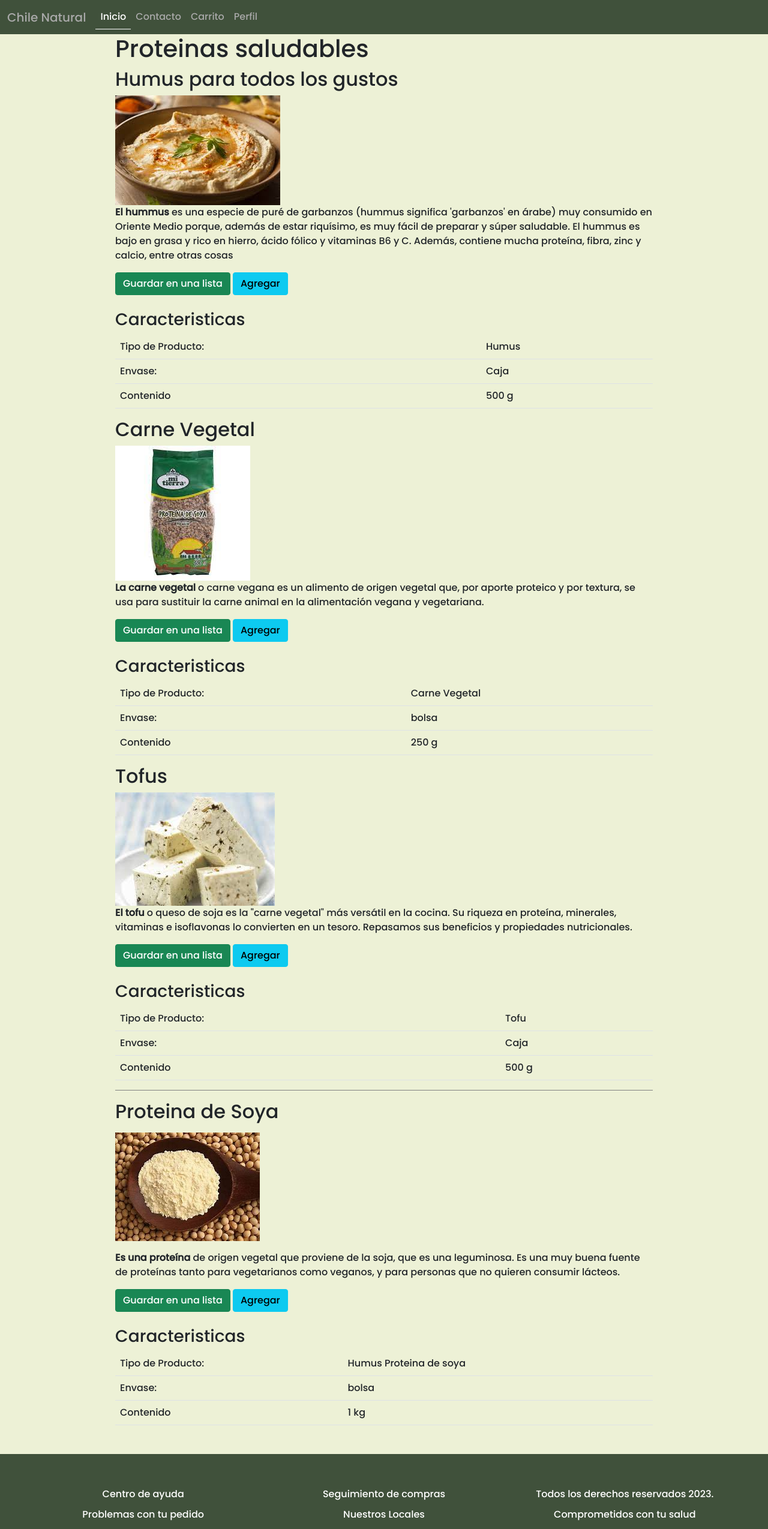
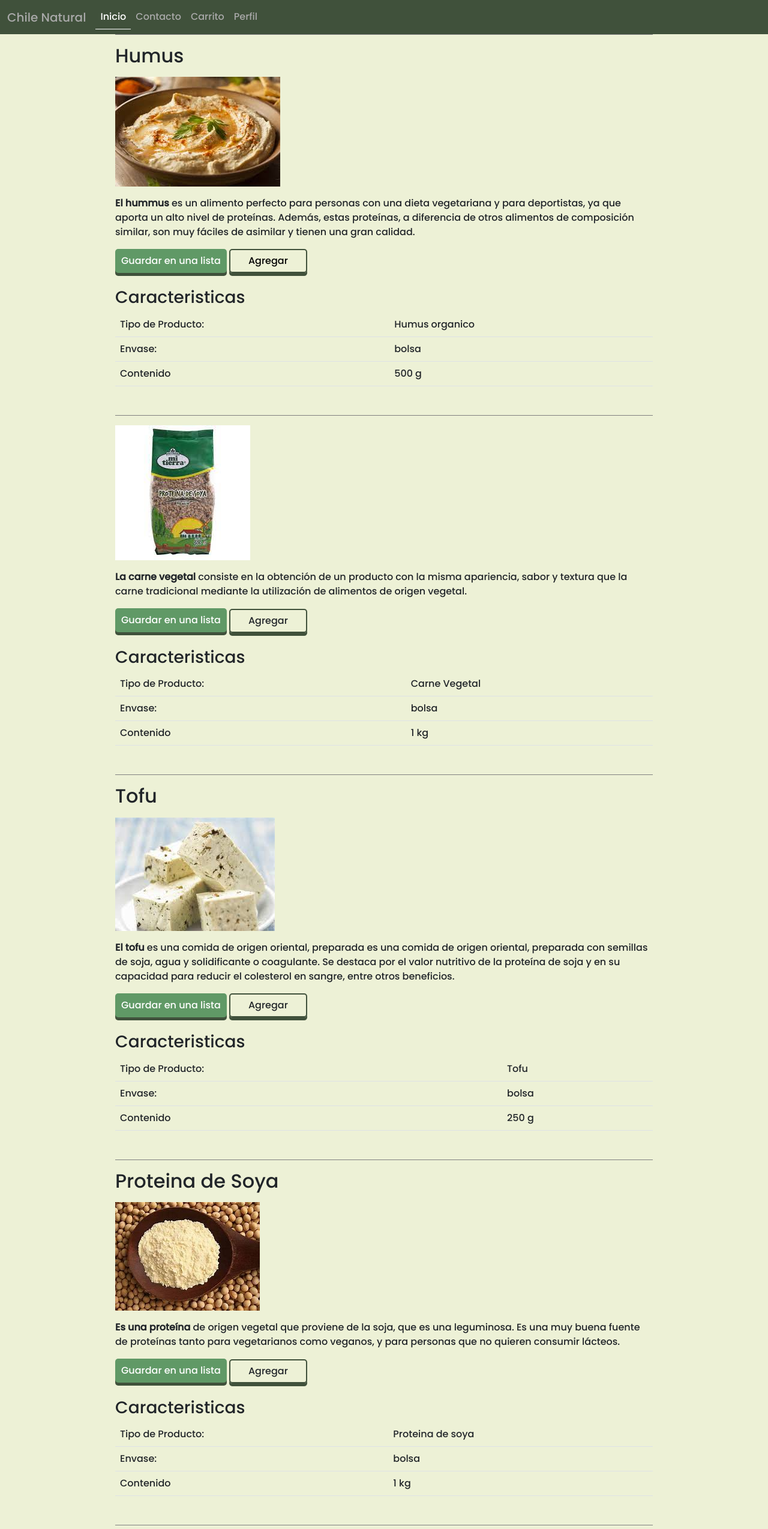
Before and after one commit to Aravale2023/Pre-entrega2-Saavedra, a website: page pages/Detalle-Productos.html in a window 1280 px wide. Shown: the top 2549 px of the page at 60% size. Drawn offline with Linux system fonts and the light colour scheme.

Commit message:
se agregan estilos al sitio web

```diff
--- a/pages/Detalle-Productos.html
+++ b/pages/Detalle-Productos.html
@@ -60,25 +60,13 @@
                 >
               </li>
               <li class="nav-item">
-                <a
-                  class="nav-link"
-                  href="./Contacto.html"
-                  >Contacto</a
-                >
+                <a class="nav-link" href="./Contacto.html">Contacto</a>
               </li>
               <li class="nav-item">
-                <a
-                  class="nav-link"
-                  href="../Carrito.html"
-                  >Carrito</a
-                >
+                <a class="nav-link" href="../Carrito.html">Carrito</a>
               </li>
               <li class="nav-item">
-                <a
-                  class="nav-link"
-                  href="./Perfil.html"
-                  >Perfil</a
-                >
+                <a class="nav-link" href="./Perfil.html">Perfil</a>
               </li>
             </ul>
           </div>
@@ -86,61 +74,48 @@
       </nav>
     </header>
     <main>
-      <section-1>
-        <h1>Proteinas saludables</h1>
-        <h2>Humus para todos los gustos</h2>
-
+      <section class="mb-5" style="border-top: 1px solid gray">
+        <h2 class="my-3">Humus</h2>
         <img src="../assets/img/humus.jpg" alt="" sizes="" />
-        <p>
-           <strong> El hummus</strong> es una especie de puré de garbanzos (hummus significa
-          'garbanzos' en árabe) muy consumido en Oriente Medio porque, además de
-          estar riquísimo, es muy fácil de preparar y súper saludable. El hummus
-          es bajo en grasa y rico en hierro, ácido fólico y vitaminas B6 y C.
-          Además, contiene mucha proteína, fibra, zinc y calcio, entre otras
-          cosas
+        <p class="my-3">
+          <strong>El hummus </strong> es un alimento perfecto para personas con
+          una dieta vegetariana y para deportistas, ya que aporta un alto nivel
+          de proteínas. Además, estas proteínas, a diferencia de otros alimentos
+          de composición similar, son muy fáciles de asimilar y tienen una gran
+          calidad.
         </p>
-        <button class="btn btn-success">
-          Guardar en una lista
-        </button>
-        <button class="btn btn-info">
-          Agregar
-        </button>
+        <button class="btn-send">Guardar en una lista</button>
+        <button class="btn-add">Agregar</button>
         <h3 class="mt-4">Caracteristicas</h3>
         <table class="table">
-
           <tbody>
             <tr>
               <td>Tipo de Producto:</td>
-              <td>Humus</td>
+              <td>Humus organico</td>
             </tr>
             <tr>
               <td>Envase:</td>
-              <td>Caja</td>
+              <td>bolsa</td>
             </tr>
             <tr>
-              <td>Contenido </td>
-              <td>  500 g</td>
+              <td>Contenido</td>
+              <td>500 g</td>
             </tr>
           </tbody>
         </table>
       </section>
-      <section-2>
-        <h2>Carne Vegetal</h2>
+      <section class="mb-5" style="border-top: 1px solid gray">
+        <h2 class="my-3"></h2>
         <img src="../assets/img/carne-vegetal.jpg" alt="" sizes="" />
-        <p>
-         <strong> La carne vegetal</strong>  o carne vegana es un alimento de origen vegetal que,
-          por aporte proteico y por textura, se usa para sustituir la carne
-          animal en la alimentación vegana y vegetariana.
+        <p class="my-3">
+          <strong>La carne vegetal </strong> consiste en la obtención de un
+          producto con la misma apariencia, sabor y textura que la carne
+          tradicional mediante la utilización de alimentos de origen vegetal.
         </p>
-        <button class="btn btn-success">
-          Guardar en una lista
-        </button>
-        <button class="btn btn-info">
-          Agregar
-        </button>
+        <button class="btn-send">Guardar en una lista</button>
+        <button class="btn btn-add">Agregar</button>
         <h3 class="mt-4">Caracteristicas</h3>
         <table class="table">
-
           <tbody>
             <tr>
               <td>Tipo de Producto:</td>
@@ -151,31 +126,26 @@
               <td>bolsa</td>
             </tr>
             <tr>
-              <td>Contenido </td>
-              <td>  250 g</td>
+              <td>Contenido</td>
+              <td>1 kg</td>
             </tr>
           </tbody>
         </table>
-
       </section>
-      <section-3>
-        <h2>Tofus</h2>
+      <section class="mb-5" style="border-top: 1px solid gray">
+        <h2 class="my-3">Tofu</h2>
         <img src="../assets/img/tofu.jpg" alt="" sizes="" />
-        <p>
-          <strong>El tofu </strong> o queso de soja es la "carne vegetal" más versátil en la
-          cocina. Su riqueza en proteína, minerales, vitaminas e isoflavonas lo
-          convierten en un tesoro. Repasamos sus beneficios y propiedades
-          nutricionales.
+        <p class="my-3">
+          <strong> El tofu</strong> es una comida de origen oriental, preparada
+          es una comida de origen oriental, preparada con semillas de soja, agua
+          y solidificante o coagulante. Se destaca por el valor nutritivo de la
+          proteína de soja y en su capacidad para reducir el colesterol en
+          sangre, entre otros beneficios.
         </p>
-        <button class="btn btn-success">
-          Guardar en una lista
-        </button>
-        <button class="btn btn-info">
-          Agregar
-        </button>
+        <button class="btn-send">Guardar en una lista</button>
+        <button class="btn btn-add">Agregar</button>
         <h3 class="mt-4">Caracteristicas</h3>
         <table class="table">
-
           <tbody>
             <tr>
               <td>Tipo de Producto:</td>
@@ -183,33 +153,57 @@
             </tr>
             <tr>
               <td>Envase:</td>
-              <td>Caja</td>
+              <td>bolsa</td>
             </tr>
             <tr>
-              <td>Contenido </td>
-              <td>  500 g</td>
+              <td>Contenido</td>
+              <td>250 g</td>
             </tr>
           </tbody>
         </table>
       </section>
-      <section class="mb-5 " style="border-top: 1px solid gray;" >
+      <section class="mb-5" style="border-top: 1px solid gray">
         <h2 class="my-3">Proteina de Soya</h2>
         <img src="../assets/img/Proteina-soya.jpg" alt="" sizes="" />
         <p class="my-3">
-         <strong> Es una proteína</strong> de origen vegetal que proviene de la soja, que es una
-          leguminosa. Es una muy buena fuente de proteínas tanto para
-          vegetarianos como veganos, y para personas que no quieren consumir
-          lácteos.
+          <strong> Es una proteína</strong> de origen vegetal que proviene de la
+          soja, que es una leguminosa. Es una muy buena fuente de proteínas
+          tanto para vegetarianos como veganos, y para personas que no quieren
+          consumir lácteos.
         </p>
-        <button class="btn btn-success">
-          Guardar en una lista
-        </button>
-        <button class="btn btn-info">
-          Agregar
-        </button>
+        <button class="btn-send">Guardar en una lista</button>
+        <button class="btn btn-add">Agregar</button>
         <h3 class="mt-4">Caracteristicas</h3>
         <table class="table">
-
+          <tbody>
+            <tr>
+              <td>Tipo de Producto:</td>
+              <td>Proteina de soya</td>
+            </tr>
+            <tr>
+              <td>Envase:</td>
+              <td>bolsa</td>
+            </tr>
+            <tr>
+              <td>Contenido</td>
+              <td>1 kg</td>
+            </tr>
+          </tbody>
+        </table>
+      </section>
+      <section class="mb-5" style="border-top: 1px solid gray">
+        <h2 class="my-3">Bebida vegetal</h2>
+        <img src="../assets/img/bebida-vegetal.jpg" alt="" sizes="" />
+        <p class="my-3">
+          <strong>La leche de almendras </strong> es un alimento líquido
+          elaborado a partir de almendras molidas ─o pasta de almendras─ y agua.
+          Es consumida tanto pura como utilizada de ingrediente en recetas de
+          cocina.
+        </p>
+        <button class="btn-send">Guardar en una lista</button>
+        <button class="btn btn-add">Agregar</button>
+        <h3 class="mt-4">Caracteristicas</h3>
+        <table class="table">
           <tbody>
             <tr>
               <td>Tipo de Producto:</td>
@@ -220,44 +214,30 @@
               <td>bolsa</td>
             </tr>
             <tr>
-              <td>Contenido </td>
-              <td>  1 kg</td>
+              <td>Contenido</td>
+              <td>1 kg</td>
             </tr>
           </tbody>
         </table>
       </section>
-      <script src="../bootstrap-5.0.2-dist/js/bootstrap.min.js"></script>
     </main>
-    <footer>
+    <footer class="container-fluid">
       <div class="row">
         <div class="col-md-4 col-12 d-flex flex-column">
-          <span>
-            Centro de ayuda
-          </span>
-          <span>
-            Problemas con tu pedido
-          </span>
-          <span>
-            Siguenos
-          </span>
+          <span> Centro de ayuda </span>
+          <span> Problemas con tu pedido </span>
+          <span> Siguenos </span>
         </div>
         <div class="col-md-4 col-12 d-flex flex-column">
-        <span>
-          Seguimiento de compras
-        </span>
-        <span>
-          Nuestros Locales
-        </span>
-      </div>
+          <span> Seguimiento de compras </span>
+          <span> Nuestros Locales </span>
+        </div>
         <div class="col-md-4 col-12 d-flex flex-column">
-          <span>
-            Todos los derechos reservados 2023.
-          </span>
-          <span>
-          Comprometidos con tu salud
-          </span>
+          <span> Todos los derechos reservados 2023. </span>
+          <span> Comprometidos con tu salud </span>
         </div>
       </div>
     </footer>
+    <script src="../bootstrap-5.0.2-dist/js/bootstrap.min.js"></script>
   </body>
 </html>
--- a/scss/components/_button.scss
+++ b/scss/components/_button.scss
@@ -1,24 +1,33 @@
-.btn-send {
+%btn-base {
   min-width: 130px;
   height: 40px;
-  color: #fff;
   padding: 5px 10px;
-  font-weight: bold;
   cursor: pointer;
   transition: all 0.3s ease;
   position: relative;
   display: inline-block;
   outline: none;
   border-radius: 5px;
-  border: none;
-  background: #609966;
-  box-shadow: 0 5px #40513b;
-  :hover {
-    box-shadow: 0 3px #40513b;
+  box-shadow: 0 5px $primary;
+  &:hover {
+    box-shadow: 0 3px $primary;
     top: 1px;
   }
-  :active {
-    box-shadow: 0 0 #40513b;
+  &:active {
+    box-shadow: 0 0 $primary;
     top: 5px;
   }
 }
+
+.btn-send {
+  @extend %btn-base;
+  color: #fff;
+  background: #609966;
+  border: none;
+}
+
+.btn-add {
+  @extend %btn-base;
+  border: 2px solid $primary;
+  background: transparent;
+}
--- a/scss/components/_producto.scss
+++ b/scss/components/_producto.scss
@@ -21,15 +21,3 @@
 .price {
   font-weight: bold;
 }
-.section-1 {
-  @include grid(
-    repeat(2, 1Fr),
-    1fr 200px 300px,
-    center,
-    center,
-    "a1 a1 a1" "a2 a2 a2" "a3 a3 a3"
-  );
-}
-.section-2 {
-  @extend.section-1;
-}
```
Also changed, not shown: index.html (+3 -4 lines), pages/Carrito.html (+2 -2 lines), pages/Contacto.html (+2 -2 lines), pages/Perfil.html (+2 -3 lines), css/style.css, 1 other file.
